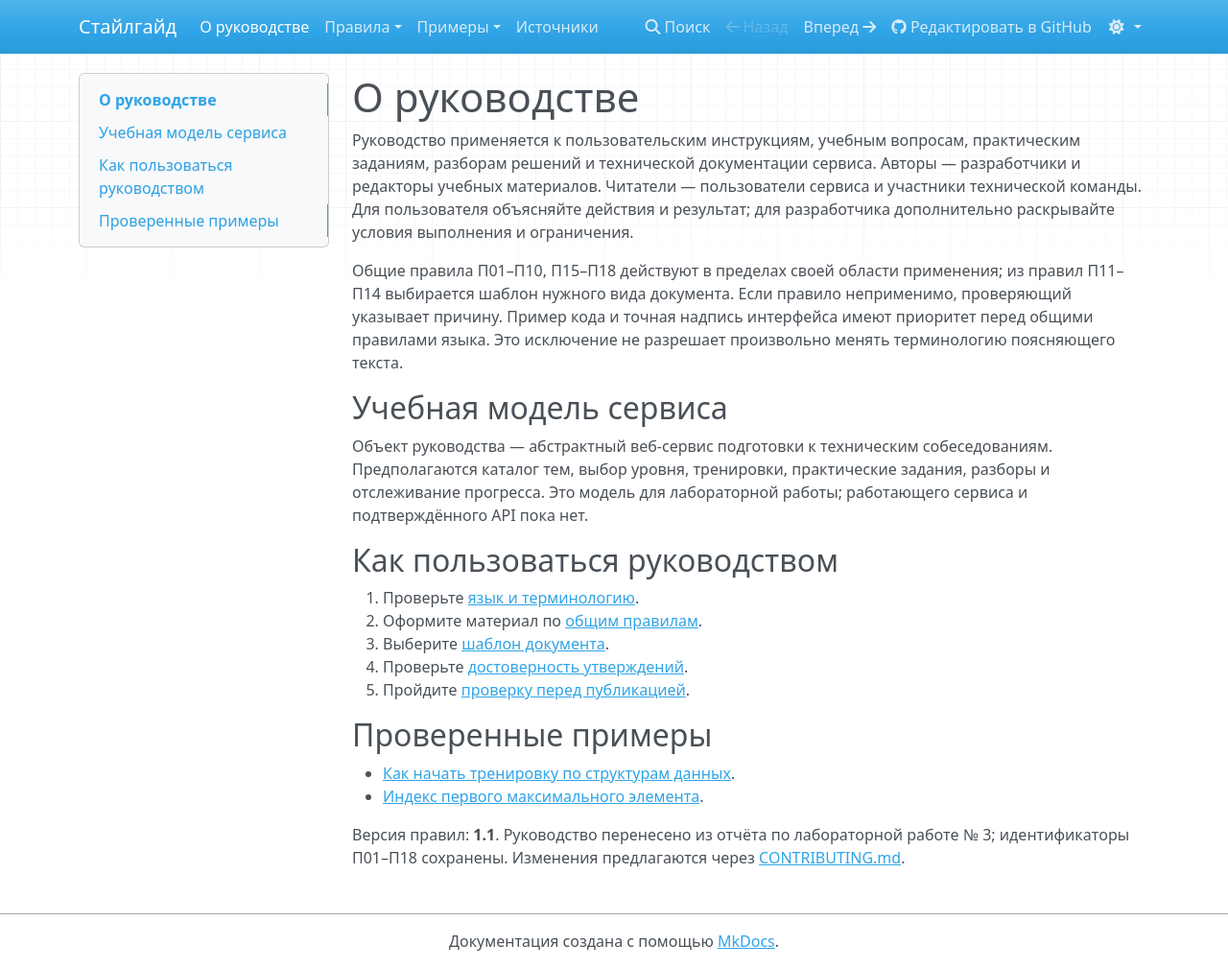
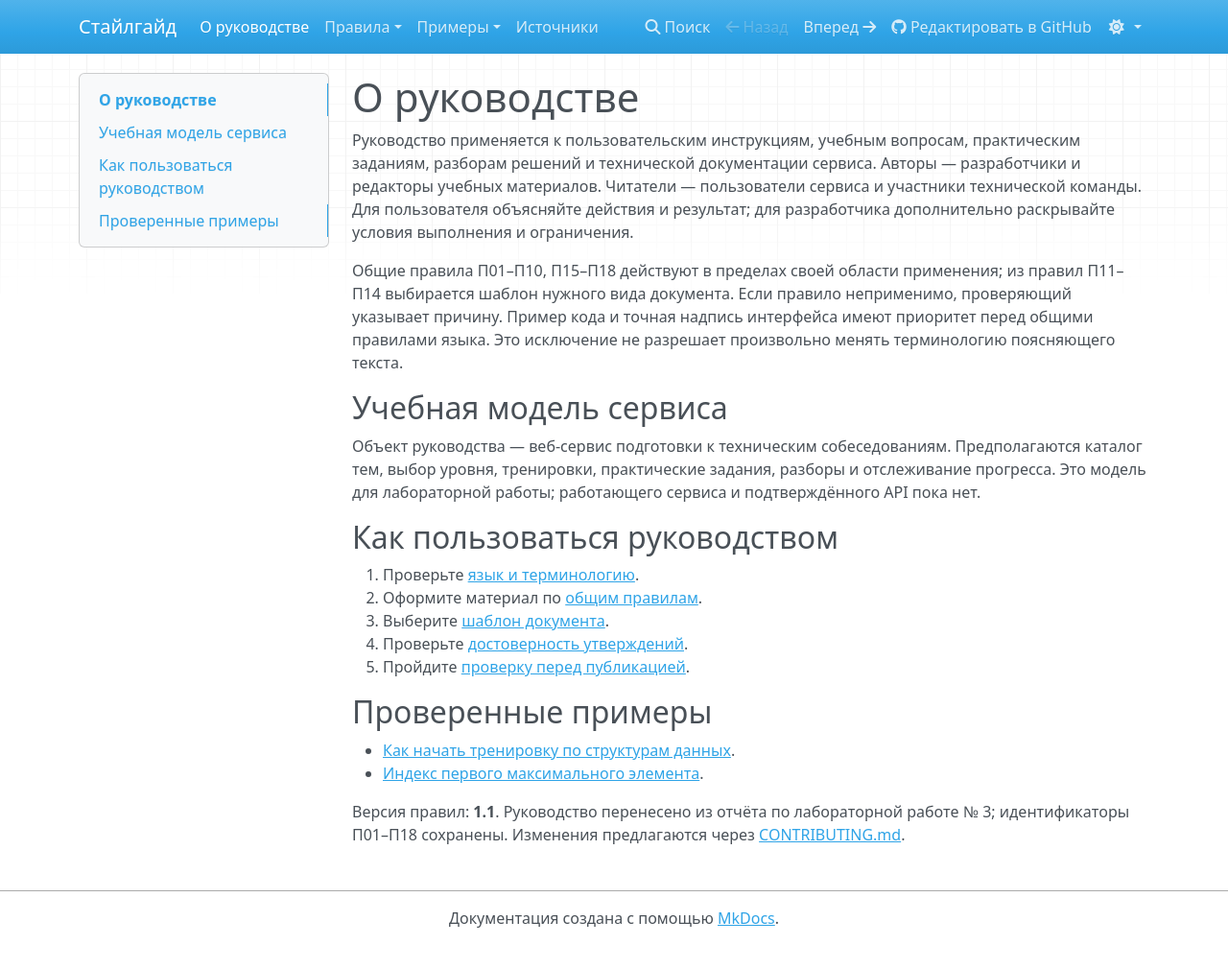
Before and after one commit to wurlinney/style-guide-project, an MkDocs documentation site: the page built from docs/index.md, in a window 1280 px wide and 1009 px high. Shown: the whole window at 96% size. Built offline with MkDocs 1.6.1, drawn with Linux system fonts in a browser that asks for light colours; nearby versions of some CDN libraries.

Commit message:
docs: simplify service description

```diff
--- a/docs/index.md
+++ b/docs/index.md
@@ -6,7 +6,7 @@
 
 ## Учебная модель сервиса
 
-Объект руководства — абстрактный веб-сервис подготовки к техническим собеседованиям. Предполагаются каталог тем, выбор уровня, тренировки, практические задания, разборы и отслеживание прогресса. Это модель для лабораторной работы; работающего сервиса и подтверждённого API пока нет.
+Объект руководства — веб-сервис подготовки к техническим собеседованиям. Предполагаются каталог тем, выбор уровня, тренировки, практические задания, разборы и отслеживание прогресса. Это модель для лабораторной работы; работающего сервиса и подтверждённого API пока нет.
 
 ## Как пользоваться руководством
 
```
Also changed, not shown: README.md (+1 -1 lines), docs/accuracy.md (+1 -1 lines).
